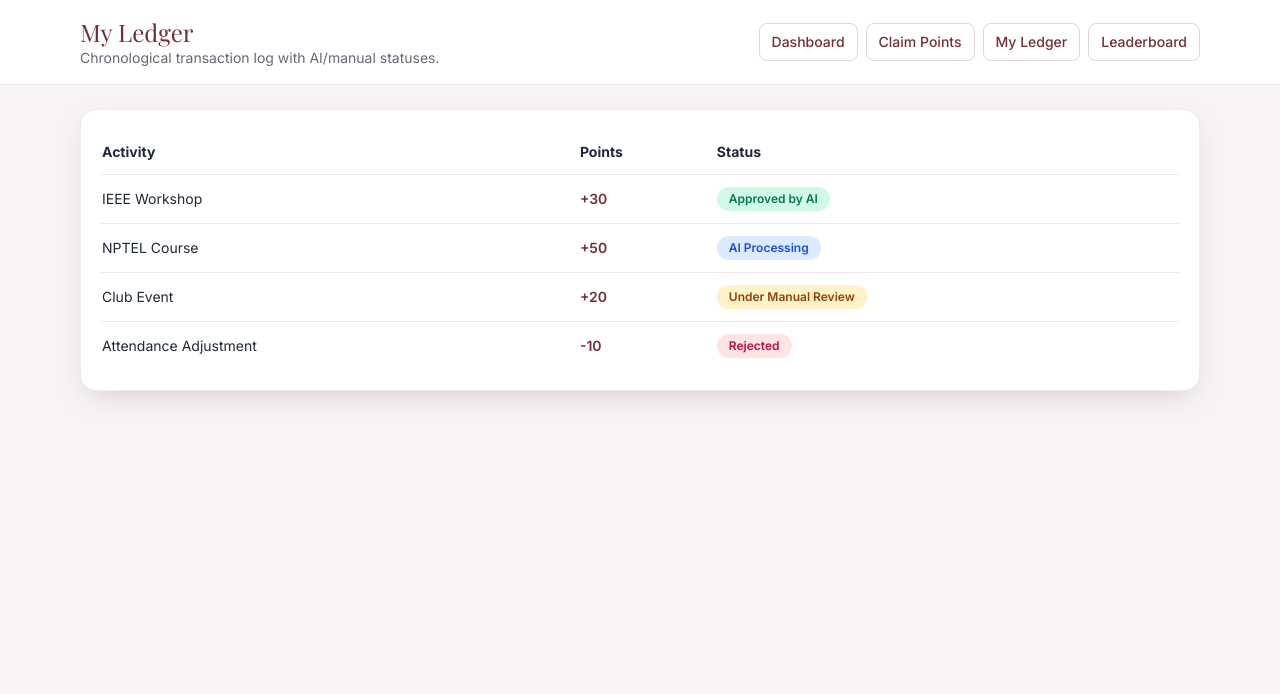
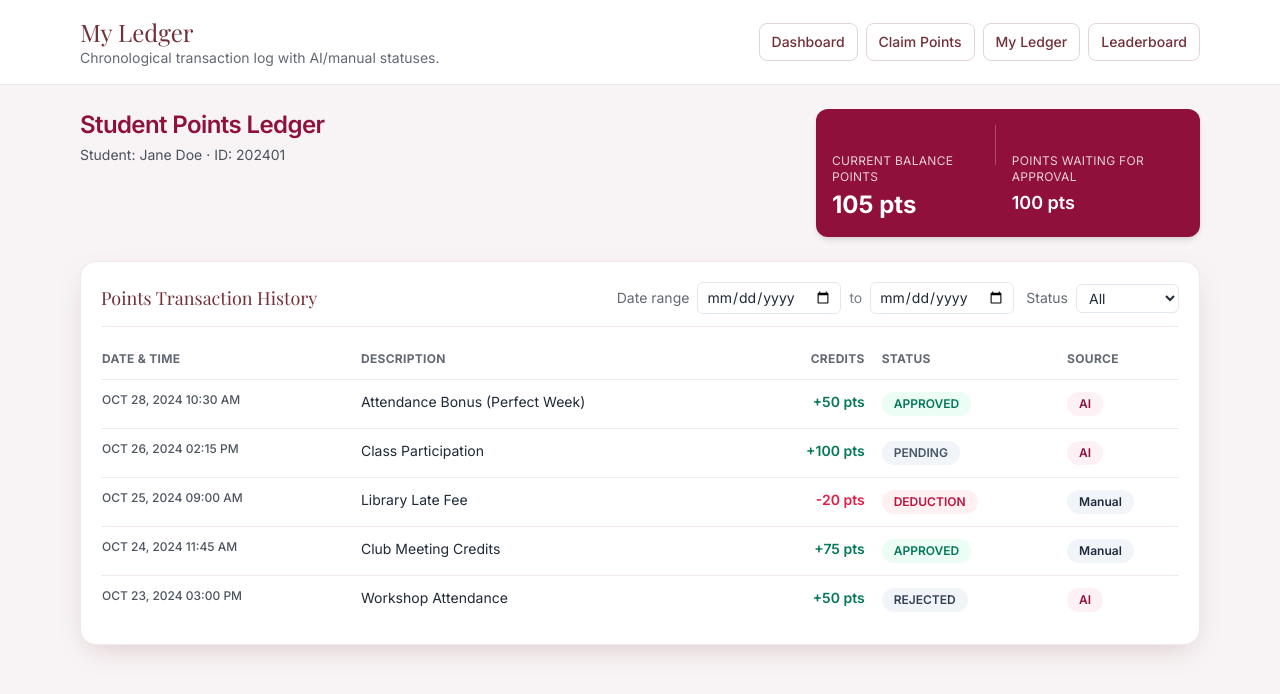
Before and after one commit to Krishaanthan/RewardingSystem, a Next.js app in the folder frontend/: page /student/my-ledger in a window 1280 px wide. Shown: the top 694 px of the page. Built offline with nearby package versions, Linux system fonts and the light colour scheme; a web font is replaced by a local one.

Commit message:
made rough student ledger page

```diff
--- a/frontend/app/student/my-ledger/page.tsx
+++ b/frontend/app/student/my-ledger/page.tsx
@@ -2,39 +2,215 @@ import { Badge } from "@/components/ui/Badge";
 import { PortalLayout } from "@/components/ui/PortalLayout";
 import { studentNav } from "@/lib/nav";
 
-const ledger = [
-  { activity: "IEEE Workshop", points: "+30", status: "Approved by AI", variant: "approved" as const },
-  { activity: "NPTEL Course", points: "+50", status: "AI Processing", variant: "ai-processing" as const },
-  { activity: "Club Event", points: "+20", status: "Under Manual Review", variant: "manual-review" as const },
-  { activity: "Attendance Adjustment", points: "-10", status: "Rejected", variant: "rejected" as const }
+type LedgerStatus = "APPROVED" | "PENDING" | "REJECTED" | "DEDUCTION";
+type LedgerSource = "AI" | "MANUAL";
+
+type LedgerRow = {
+  id: string;
+  dateTime: string;
+  description: string;
+  credits: number;
+  status: LedgerStatus;
+  source: LedgerSource;
+};
+
+const ledger: LedgerRow[] = [
+  {
+    id: "2024-10-28-1030",
+    dateTime: "OCT 28, 2024 10:30 AM",
+    description: "Attendance Bonus (Perfect Week)",
+    credits: 50,
+    status: "APPROVED",
+    source: "AI"
+  },
+  {
+    id: "2024-10-26-1415",
+    dateTime: "OCT 26, 2024 02:15 PM",
+    description: "Class Participation",
+    credits: 100,
+    status: "PENDING",
+    source: "AI"
+  },
+  {
+    id: "2024-10-25-0900",
+    dateTime: "OCT 25, 2024 09:00 AM",
+    description: "Library Late Fee",
+    credits: -20,
+    status: "DEDUCTION",
+    source: "MANUAL"
+  },
+  {
+    id: "2024-10-24-1145",
+    dateTime: "OCT 24, 2024 11:45 AM",
+    description: "Club Meeting Credits",
+    credits: 75,
+    status: "APPROVED",
+    source: "MANUAL"
+  },
+  {
+    id: "2024-10-23-1500",
+    dateTime: "OCT 23, 2024 03:00 PM",
+    description: "Workshop Attendance",
+    credits: 50,
+    status: "REJECTED",
+    source: "AI"
+  }
 ];
 
+function getStatusLabelAndVariant(status: LedgerStatus) {
+  switch (status) {
+    case "APPROVED":
+      return { label: "APPROVED", variant: "status-approved" as const };
+    case "PENDING":
+      return { label: "PENDING", variant: "status-pending" as const };
+    case "REJECTED":
+      return { label: "REJECTED", variant: "status-rejected" as const };
+    case "DEDUCTION":
+      return { label: "DEDUCTION", variant: "status-deduction" as const };
+  }
+}
+
+function formatCredits(credits: number) {
+  const sign = credits > 0 ? "+" : credits < 0 ? "-" : "";
+  const absolute = Math.abs(credits);
+  return `${sign}${absolute} pts`;
+}
+
 export default function StudentLedgerPage() {
+  const currentBalance = ledger.reduce((total, row) => {
+    if (row.status === "PENDING" || row.status === "REJECTED") {
+      return total;
+    }
+    return total + row.credits;
+  }, 0);
+
+  const pointsWaitingForApproval = ledger
+    .filter((row) => row.status === "PENDING")
+    .reduce((total, row) => total + row.credits, 0);
+
   return (
     <PortalLayout
       title="My Ledger"
       description="Chronological transaction log with AI/manual statuses."
       navItems={studentNav}
     >
+      <div className="mb-6 flex flex-col gap-4 lg:flex-row lg:items-start lg:justify-between">
+        <div>
+          <h1
+            className="text-2xl font-semibold tracking-tight"
+            style={{ color: "#8F113B" }}
+          >
+            Student Points Ledger
+          </h1>
+          <p className="mt-1 text-sm text-brand-text/80">
+            Student: Jane Doe · ID: 202401
+          </p>
+        </div>
+
+        <div className="max-w-sm">
+          <div
+            className="rounded-xl p-4 text-sm text-white shadow-md"
+            style={{ backgroundColor: "#8F113B" }}
+          >
+            <div className="flex items-baseline justify-between gap-4">
+              <div>
+                <p className="text-xs uppercase tracking-wide text-white/80">
+                  Current balance points
+                </p>
+                <p className="mt-1 text-2xl font-bold">
+                  {currentBalance.toLocaleString()} pts
+                </p>
+              </div>
+              <div className="h-10 w-px bg-white/25" />
+              <div>
+                <p className="text-xs uppercase tracking-wide text-white/80">
+                  Points waiting for approval
+                </p>
+                <p className="mt-1 text-lg font-semibold">
+                  {pointsWaitingForApproval.toLocaleString()} pts
+                </p>
+              </div>
+            </div>
+          </div>
+        </div>
+      </div>
+
       <section className="card overflow-x-auto">
+        <div className="mb-3 flex flex-col gap-3 border-b border-brand-primary/10 pb-3 sm:flex-row sm:items-center sm:justify-between">
+          <h2 className="heading text-lg">Points Transaction History</h2>
+          <div className="flex flex-wrap gap-3 text-xs sm:text-sm">
+            <label className="flex items-center gap-2">
+              <span className="text-brand-text/70">Date range</span>
+              <input
+                type="date"
+                className="rounded-md border border-slate-200 bg-white px-2 py-1 text-xs sm:text-sm"
+              />
+              <span className="text-brand-text/60">to</span>
+              <input
+                type="date"
+                className="rounded-md border border-slate-200 bg-white px-2 py-1 text-xs sm:text-sm"
+              />
+            </label>
+            <label className="flex items-center gap-2">
+              <span className="text-brand-text/70">Status</span>
+              <select className="rounded-md border border-slate-200 bg-white px-2 py-1 text-xs sm:text-sm">
+                <option value="all">All</option>
+                <option value="approved">Approved</option>
+                <option value="pending">Pending</option>
+                <option value="rejected">Rejected</option>
+              </select>
+            </label>
+          </div>
+        </div>
+
         <table className="min-w-full text-left text-sm">
           <thead>
-            <tr className="border-b border-brand-primary/10">
-              <th className="py-3">Activity</th>
-              <th className="py-3">Points</th>
-              <th className="py-3">Status</th>
+            <tr className="border-b border-brand-primary/10 text-xs font-semibold uppercase tracking-wide text-brand-text/70">
+              <th className="py-3 pr-4">Date &amp; Time</th>
+              <th className="py-3 pr-4">Description</th>
+              <th className="py-3 pr-4 text-right">Credits</th>
+              <th className="py-3 pr-4">Status</th>
+              <th className="py-3">Source</th>
             </tr>
           </thead>
           <tbody>
-            {ledger.map((row) => (
-              <tr key={row.activity} className="border-b border-brand-primary/10 last:border-none">
-                <td className="py-3">{row.activity}</td>
-                <td className="py-3 font-semibold text-brand-primary">{row.points}</td>
-                <td className="py-3">
-                  <Badge label={row.status} variant={row.variant} />
-                </td>
-              </tr>
-            ))}
+            {ledger.map((row) => {
+              const statusMeta = getStatusLabelAndVariant(row.status);
+              const isPositive = row.credits > 0;
+              const creditsColor =
+                row.credits < 0 ? "text-rose-600" : "text-emerald-700";
+
+              return (
+                <tr
+                  key={row.id}
+                  className="border-b border-brand-primary/10 last:border-none"
+                >
+                  <td className="py-3 pr-4 align-top text-xs font-medium text-brand-text/80">
+                    {row.dateTime}
+                  </td>
+                  <td className="py-3 pr-4 align-top text-sm text-brand-text">
+                    {row.description}
+                  </td>
+                  <td
+                    className={`py-3 pr-4 align-top text-right text-sm font-semibold ${creditsColor}`}
+                  >
+                    {formatCredits(row.credits)}
+                  </td>
+                  <td className="py-3 pr-4 align-top">
+                    <Badge
+                      label={statusMeta.label}
+                      variant={statusMeta.variant}
+                    />
+                  </td>
+                  <td className="py-3 align-top">
+                    <Badge
+                      label={row.source === "AI" ? "AI" : "Manual"}
+                      variant={row.source === "AI" ? "ai" : "manual"}
+                    />
+                  </td>
+                </tr>
+              );
+            })}
           </tbody>
         </table>
       </section>
--- a/frontend/components/ui/Badge.tsx
+++ b/frontend/components/ui/Badge.tsx
@@ -2,13 +2,30 @@ type BadgeVariant =
   | "ai-processing"
   | "approved"
   | "manual-review"
-  | "rejected";
+  | "rejected"
+  | "ai"
+  | "manual"
+  | "status-approved"
+  | "status-pending"
+  | "status-rejected"
+  | "status-deduction";
 
 const variantStyles: Record<BadgeVariant, string> = {
+  // Existing variants used across the app
   "ai-processing": "bg-blue-100 text-blue-700",
   approved: "bg-emerald-100 text-emerald-700",
   "manual-review": "bg-amber-100 text-amber-800",
-  rejected: "bg-rose-100 text-rose-700"
+  rejected: "bg-rose-100 text-rose-700",
+
+  // New source badges for AI vs Manual
+  ai: "bg-[#FDF1F6] text-[#8F113B]", // light brand background, primary text
+  manual: "bg-slate-100 text-slate-800",
+
+  // New status-style badges (used in some tables)
+  "status-approved": "bg-emerald-50 text-emerald-700",
+  "status-pending": "bg-slate-100 text-slate-600",
+  "status-rejected": "bg-slate-100 text-slate-700",
+  "status-deduction": "bg-rose-50 text-rose-700"
 };
 
 export function Badge({
```
